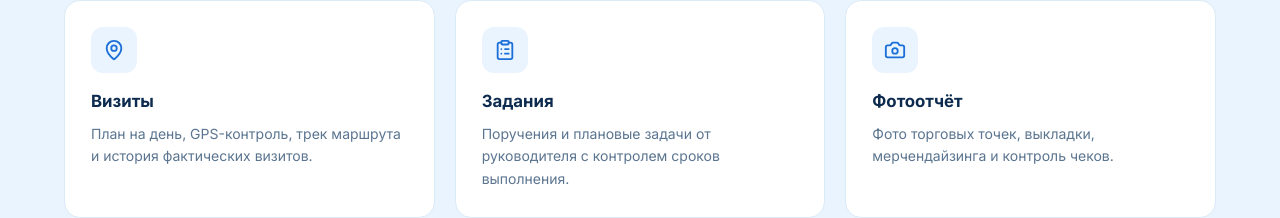
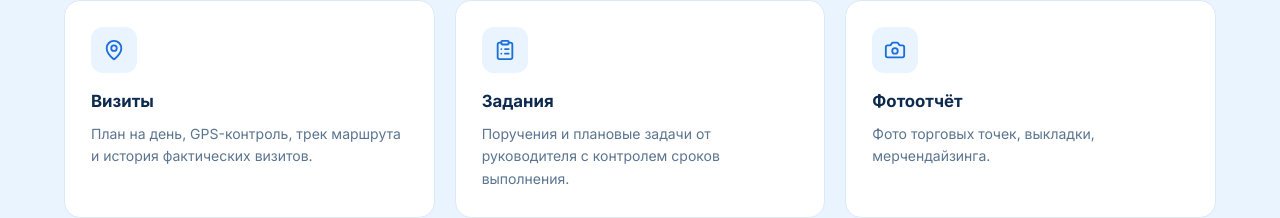
Before and after one commit to Shodikulzoda/1c-agent-pro-website, a Next.js app: page / in a window 1280 px wide. Shown: the part 2958-3176 px from the top of the page. Built offline with nearby package versions, Linux system fonts and the light colour scheme; no server answers.

Commit message:
fix: shorten Фотоотчёт feature description

```diff
--- a/src/content/site.ts
+++ b/src/content/site.ts
@@ -211,7 +211,7 @@ export const features = {
     {
       icon: "camera",
       title: "Фотоотчёт",
-      description: "Фото торговых точек, выкладки, мерчендайзинга и контроль чеков.",
+      description: "Фото торговых точек, выкладки, мерчендайзинга.",
     },
   ],
 } as const;
```
